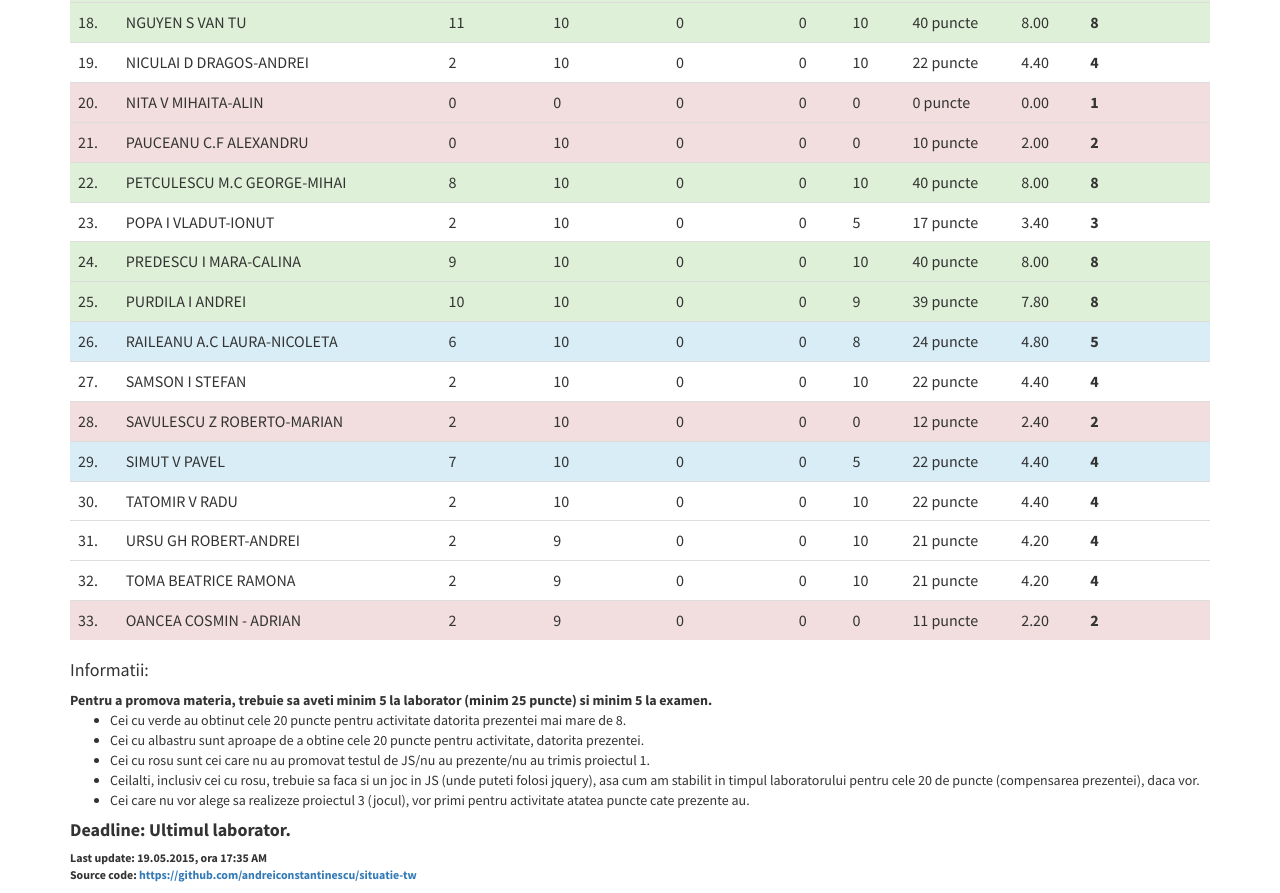
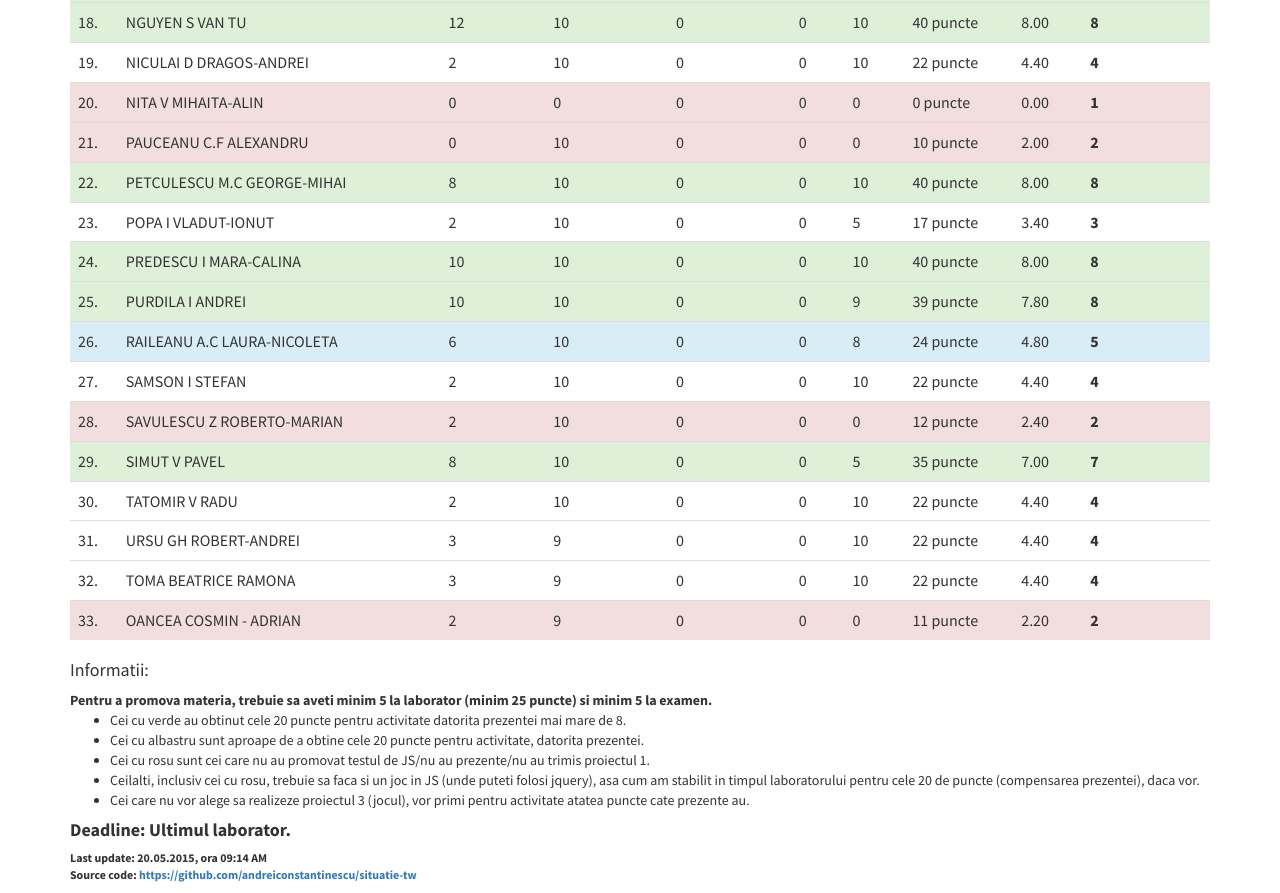
Before and after one commit to andreiconstantinescu/situatie-tw, a plain HTML site: page index.html in a window 1280 px wide. Shown: the part 800-1693 px from the top of the page. Drawn offline with nearby package versions, Linux system fonts and the light colour scheme.

Commit message:
Update att.

```diff
--- a/index.html
+++ b/index.html
@@ -28,7 +28,7 @@
   </p>
 
   <p class='small'>
-    Last update: 19.05.2015, ora 17:35 AM
+    Last update: 20.05.2015, ora 09:14 AM
     <br>
     Source code: <a href='https://github.com/andreiconstantinescu/situatie-tw'>https://github.com/andreiconstantinescu/situatie-tw</a>
   </p>
--- a/main.js
+++ b/main.js
@@ -1,7 +1,7 @@
 var students = [
   {
     name: "ACHIAUA G ANDREI-MARIAN",
-    att: 5,
+    att: 6,
     p1: 10,
     test: 10
   },
@@ -74,7 +74,7 @@ var students = [
   },
   {
     name: "JINGA C COSMIN",
-    att: 8,
+    att: 9,
     test: 10,
     p1: 'sa trimita'
   },
@@ -104,7 +104,7 @@ var students = [
   },
   {
     name: "NGUYEN S VAN TU",
-    att: 11,
+    att: 12,
     test: 10,
     p1: 10,
   },
@@ -141,7 +141,7 @@ var students = [
   {
     name:"PREDESCU I MARA-CALINA",
     test: 10,
-    att: 9,
+    att: 10,
     p1: 10
   },
   {
@@ -171,7 +171,7 @@ var students = [
   {
     name: "SIMUT V PAVEL",
     test: 5,
-    att: 7,
+    att: 8,
     p1: 10
   },
   {
@@ -182,13 +182,13 @@ var students = [
   },
   {
     name: "URSU GH ROBERT-ANDREI",
-    att: 2,
+    att: 3,
     p1: 9,
     test: 10
   },
   {
     name: "TOMA BEATRICE RAMONA",
-    att: 2,
+    att: 3,
     p1: 9,
     test: 10
   },
```
